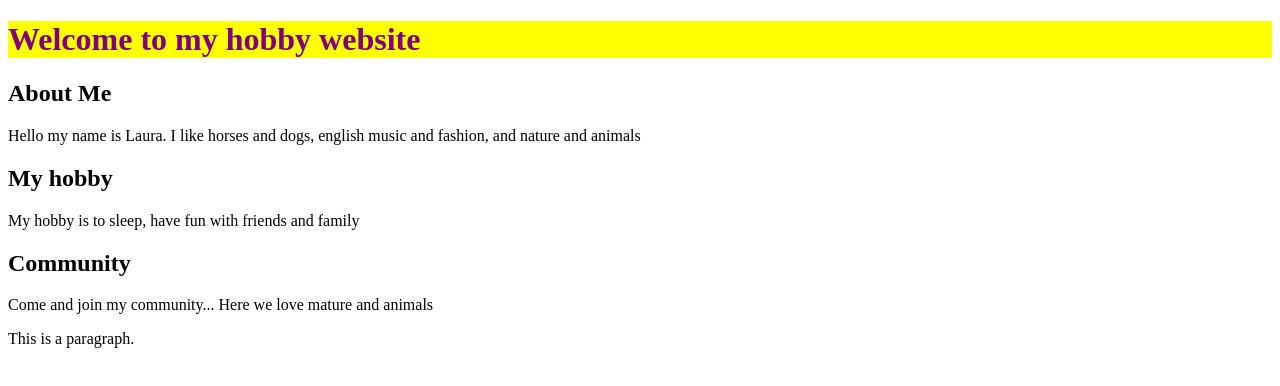
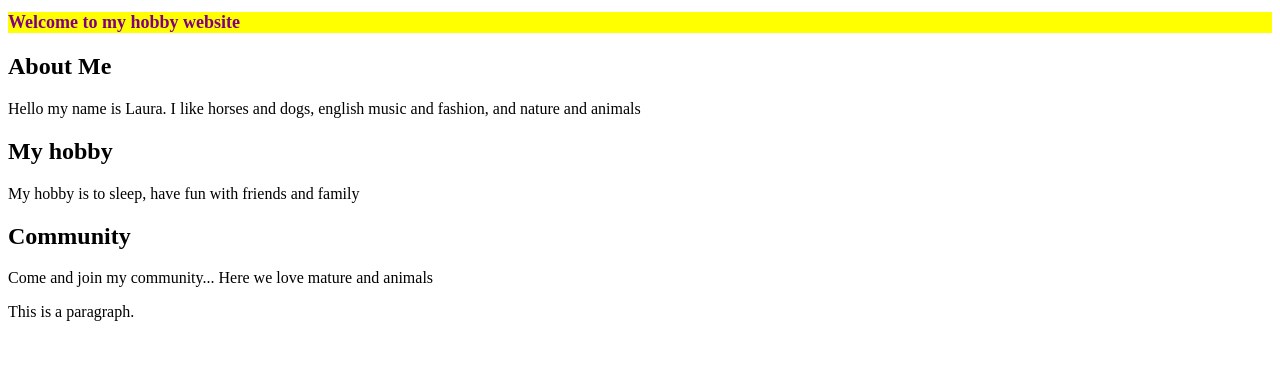
Before and after one commit to lekroo/hello, a plain HTML site: page index.html in a window 1280 px wide. Drawn offline with Linux system fonts and the light colour scheme.

Commit message:
Update index.html

```diff
--- a/index.html
+++ b/index.html
@@ -2,7 +2,7 @@
 <html>
 <body>
 
-<h1 style="color:purple;background-color:yellow;">Welcome to my hobby website</h1>
+<h1 style="color:purple;background-color:yellow;font-size:18px;">Welcome to my hobby website</h1>
   <h2>About Me</h2>
   <p> Hello my name is Laura. I like horses and dogs, english music and fashion, and nature and animals</p>
 
```
